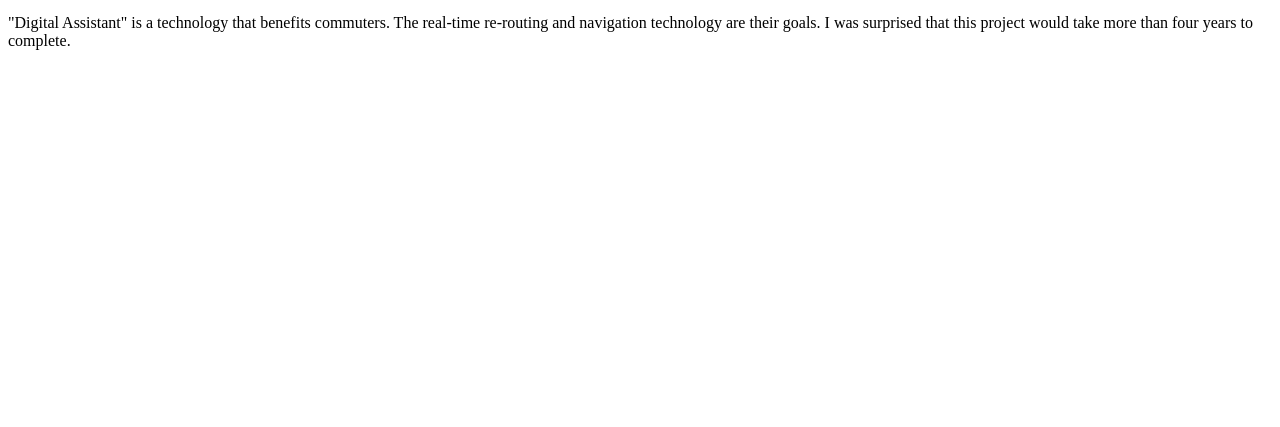
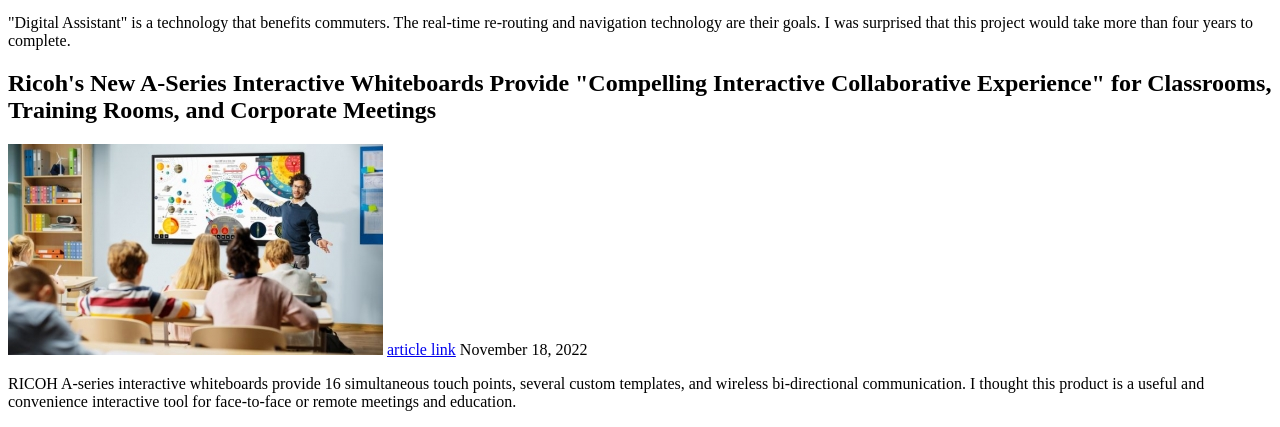
Before and after one commit to YuChunHungTW/blog_1500_03, a plain HTML site: page index.html in a window 1280 px wide. Shown: the part 433-860 px from the top of the page. Before the commit the page ends 800 px from the top, so only its background shows below. Drawn offline with Linux system fonts and the light colour scheme.

Commit message:
add article 2

```diff
--- a/index.html
+++ b/index.html
@@ -9,7 +9,7 @@
 <body>
     <h1>Emerging Technologies</h1>
     <main>
-        <!-- sample of a blog post -->
+
         <article>
             <h2>New “Digital Assistant” and Other Passenger-Facing Technology Ahead for Sound Transit</h2>
             <img src="image/interactive touchscreen kiosks.jpg" alt="article alt text here">
@@ -17,7 +17,16 @@
             <time>November 8, 2022</time>
             <p>"Digital Assistant" is a technology that benefits commuters. The real-time re-routing and navigation technology are their goals. I was surprised that this project would take more than four years to complete.</p>
         </article>
-        <!-- end of sample -->
+
+
+        <article>
+            <h2>Ricoh's New A-Series Interactive Whiteboards Provide "Compelling Interactive Collaborative Experience" for Classrooms, Training Rooms, and Corporate Meetings</h2>
+            <img src="image/RICOH A-Series Interactive Whiteboard.jpg" alt="article alt text here">
+            <a href="https://itwire.com/guest-articles/company-news/ricoh’s-new-a-series-interactive-whiteboards-provide-‘compelling-interactive-collaborative-experience’-for-classrooms,-training-rooms,-and-corporate-meetings.html">article link</a>
+            <time>November 18, 2022</time>
+            <p>RICOH A-series interactive whiteboards provide 16 simultaneous touch points, several custom templates, and wireless bi-directional communication. I thought this product is a useful and convenience interactive tool for face-to-face or remote meetings and education.</p>
+        </article>
+
     </main>
 </body>
 </html>
```
Also changed, not shown: image/RICOH A-Series Interactive Whiteboard.jpg (added).
